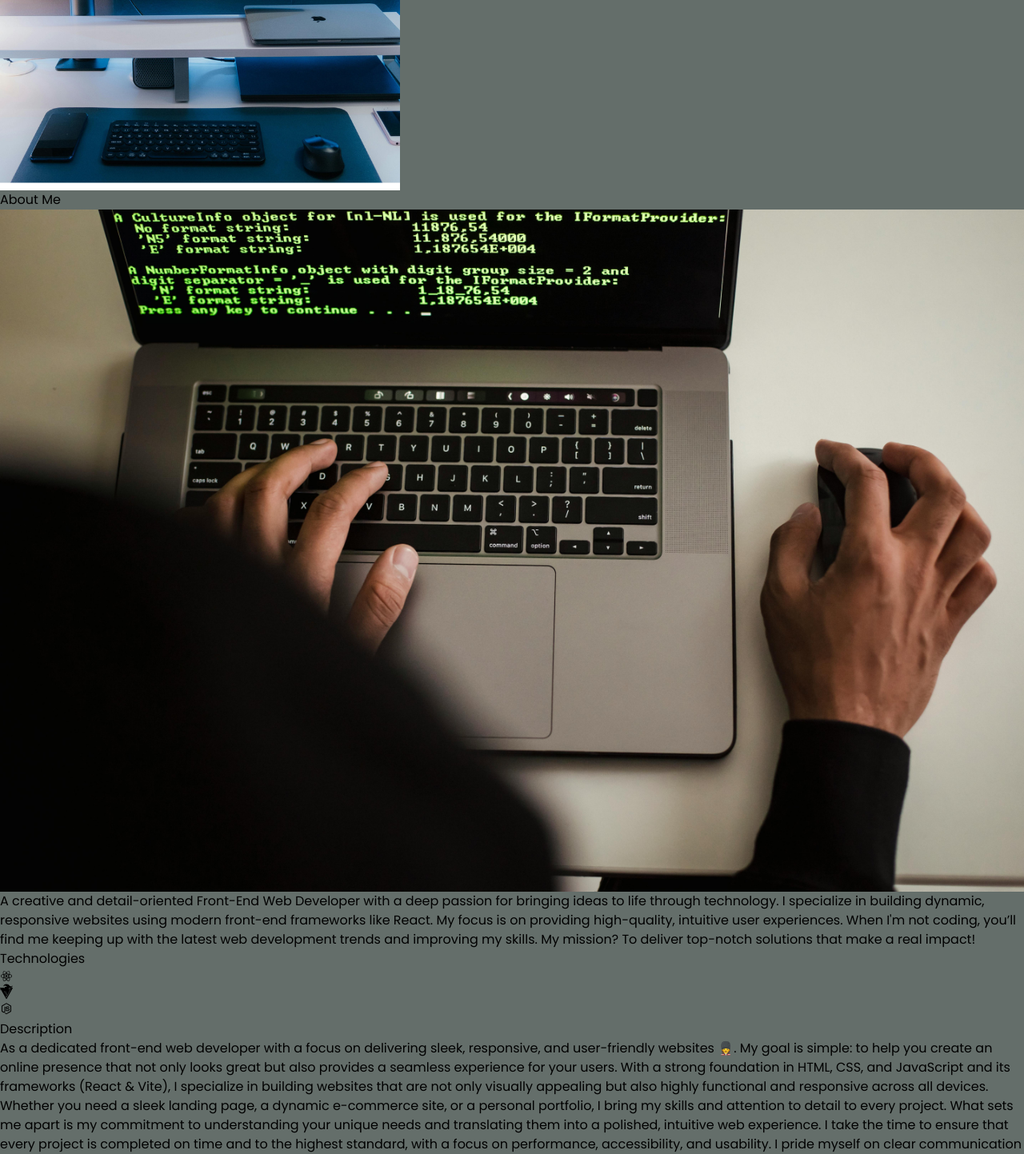
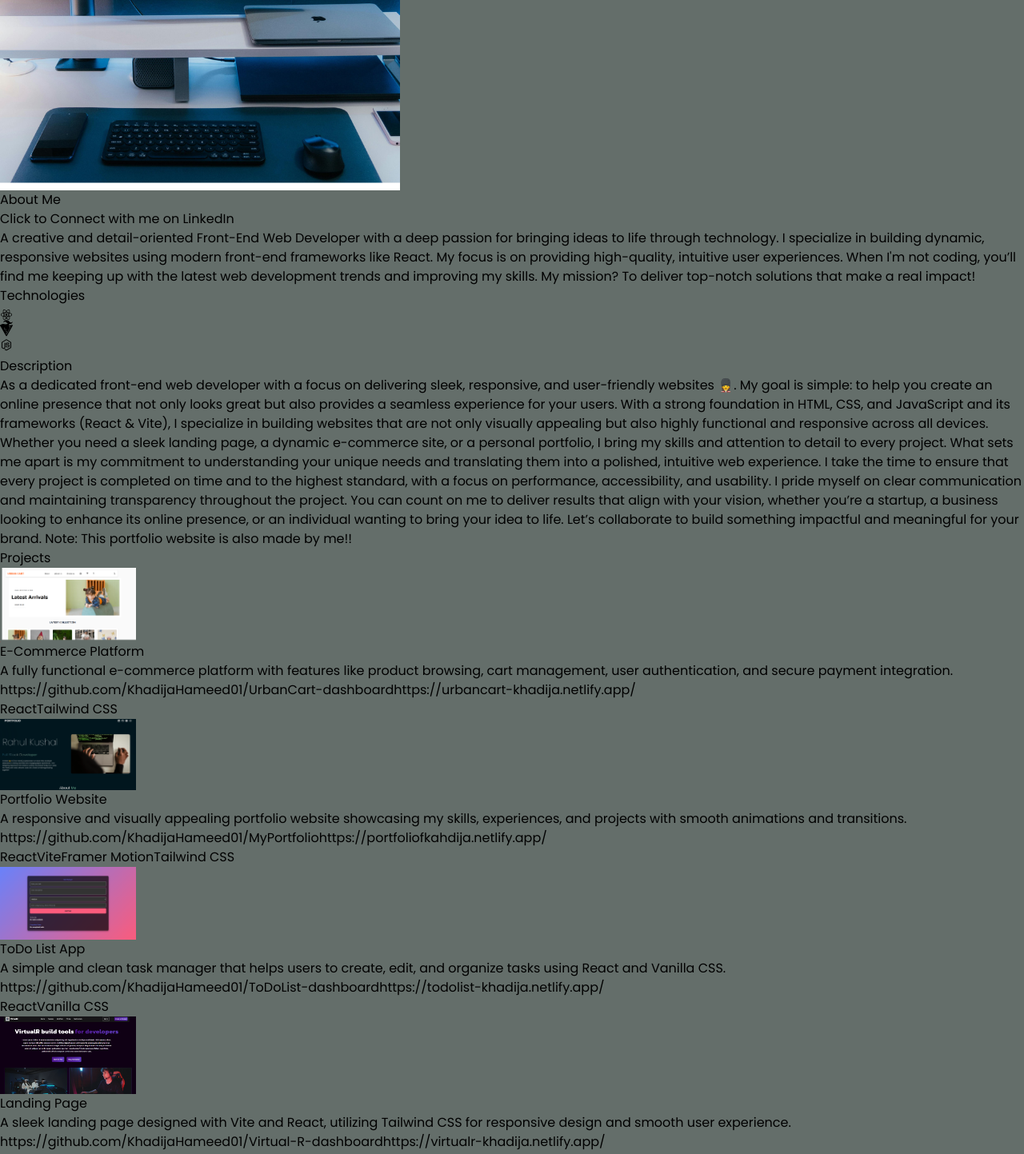
Before and after one commit to KhadijaHameed01/MyPortfolio, a React (Vite) app: page / in a window 1280 px wide. Shown: the part 502-1945 px from the top of the page at 80% size. Built offline with nearby package versions, Linux system fonts and the light colour scheme.

Commit message:
Added changes

```diff
--- a/src/components/AboutSection.jsx
+++ b/src/components/AboutSection.jsx
@@ -1,37 +1,47 @@
-import { AboutSectionContent } from "../assets/constant"
+import { AboutSectionContent } from "../assets/constant";
 import { motion } from "framer-motion";
 
 const AboutSection = () => {
+    const { description } = AboutSectionContent[0];
 
-    const{image, description}= AboutSectionContent[0];
     return (
         <div className="border-b border-neutral-900 pb-4">
             <h1 className="my-20 text-center text-4xl">
                 About
-    <span className="text-[#73ba9b]">{} Me</span>
+                <span className="text-[#73ba9b]"> Me</span>
             </h1>
             <div className="flex flex-wrap">
                 <motion.div
-     whileInView={{opacity:1,x:0}}
-     initial={{opacity:0,x:-100}}
-     transition={{duration:0.5}}
-     className="w-full lg:w-1/2 lg:p-8">
+                    whileInView={{ opacity: 1, x: 0 }}
+                    initial={{ opacity: 0, x: -100 }}
+                    transition={{ duration: 0.5 }}
+                    className="w-full lg:w-1/2 lg:p-8"
+                >
                     <div className="flex items-center justify-center">
-            <img  className='rounded-2xl' src={image} alt="" />
+                        {/* Stylish Container for LinkedIn Badge */}
+                        <div className="p-6 bg-gradient-to-r  from-[#124559] via-[#646e6a] to-[#73ba9b] rounded-2xl shadow-xl w-80 flex items-center justify-center h-40">
+                            <div className="badge-base LI-profile-badge" data-locale="en_US" data-size="medium" data-theme="dark" data-type="VERTICAL" data-vanity="khadija-hameed-018k" data-version="v1">
+                                <a className="badge-base__link LI-simple-link text-white font-semibold" href="https://pk.linkedin.com/in/khadija-hameed-018k?trk=profile-badge" target="_blank" rel="noopener noreferrer">
+                                    Click to Connect with me on LinkedIn
+                                </a>
+                            </div>
+                        </div>
                     </div>
                 </motion.div>
+
                 <motion.div
-             whileInView={{opacity:1,x:0}}
-             initial={{opacity:0,x:100}}
-             transition={{duration:0.5}}
-            className="w-full lg:w-1/2 flex justify-center items-center">
-                <div className="flex justify-center item-center lg:justify-start">
+                    whileInView={{ opacity: 1, x: 0 }}
+                    initial={{ opacity: 0, x: 100 }}
+                    transition={{ duration: 0.5 }}
+                    className="w-full lg:w-1/2 flex justify-center items-center"
+                >
+                    <div className="flex justify-center items-center lg:justify-start">
                         <p className="my-2 max-w-xl py-6 font-light text-neutral-300 text-justify">{description}</p>
                     </div>
                 </motion.div>
             </div>
         </div>
-  )
+    );
 }
 
-export default AboutSection
+export default AboutSection;
--- a/src/components/Hero.jsx
+++ b/src/components/Hero.jsx
@@ -1,5 +1,5 @@
 import { heroSectionContent } from "../assets/constant";
-import { motion } from "framer-motion"; // Fix the import path
+import { motion } from "framer-motion";
 
 
 const container = (delay)=>({
@@ -12,7 +12,7 @@ const container = (delay)=>({
 })
 
 const Hero = () => {
-  // Accessing the first item in the heroSectionContent array
+
   const { image, description } = heroSectionContent[0];
 
   return (
```
Lines whose indentation alone changed are shown as unchanged.
